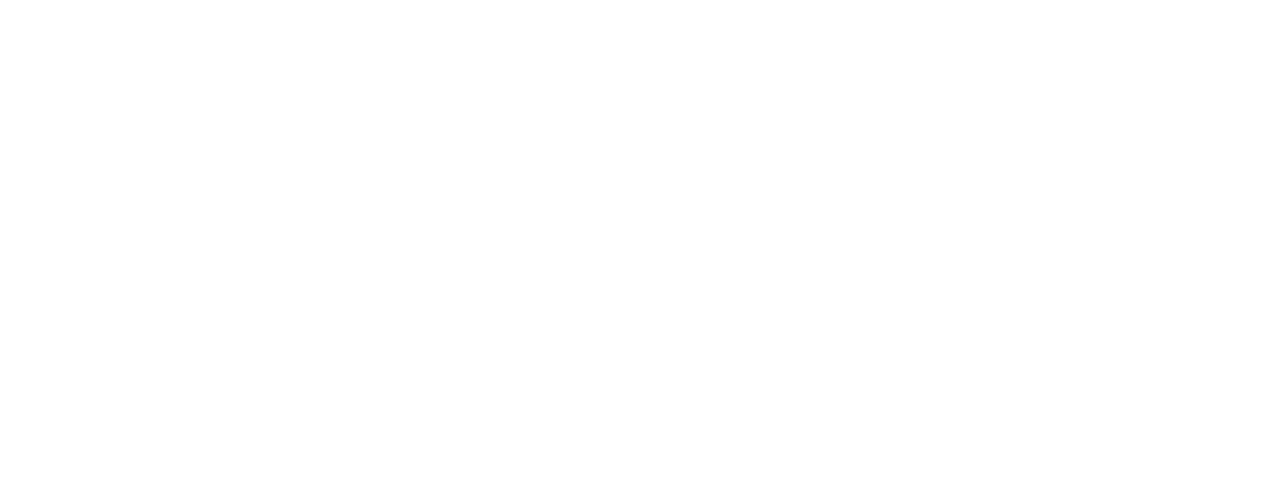
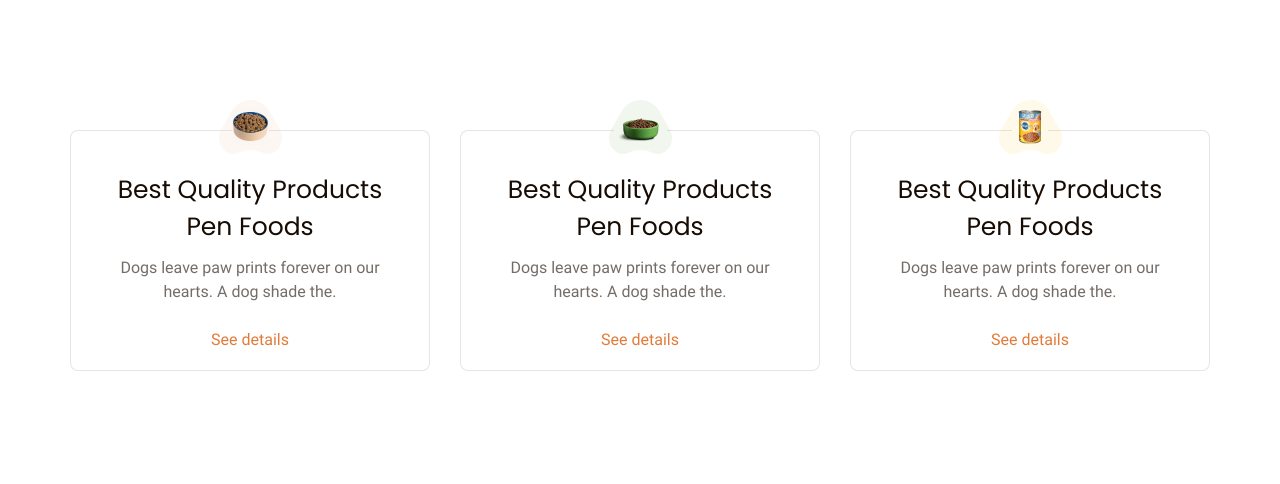
Before and after one commit to AsadbekMakhmudjonov/dog-website, a plain HTML site: page index.html in a window 1280 px wide. Drawn offline with Linux system fonts and the light colour scheme.

Commit message:
best-product-section finished

```diff
--- a/css/styles.css
+++ b/css/styles.css
@@ -108,3 +108,103 @@ img {
   margin-left: auto;
   margin-right: auto;
 }
+
+
+
+
+/* ------------  BEST PRODUCTS ---------------- */
+
+.best-product {
+  padding-top: 130px;
+  padding-bottom: 110px;
+  background-color: #fff;
+}
+
+.best-product__list {
+  margin: 0;
+  padding: 0;
+  display: flex;
+  flex-wrap: wrap;
+  list-style: none;
+  margin-left: -30px;
+  margin-bottom: -30px;
+}
+
+.best-product__item {
+  position: relative;
+  width: 360px;
+  margin-left: 30px;
+  margin-bottom: 30px;
+  padding: 40px 25px 18px;
+  display: flex;
+  flex-direction: column;
+  align-items: center;
+}
+
+.special-product {
+  background: var(--main-white-color);
+  border: 1px solid rgba(0, 0, 0, 0.1);
+  box-sizing: border-box;
+  border-radius: 8px;
+  transition: border 0.3s ease, box-shadow 0.5s ease;
+}
+
+.special-product:hover{
+  border: 1px solid transparent;
+  box-shadow: 0 0 10px 4px rgba(0, 0, 0, 0.1);
+}
+
+.special-product::before{
+  top: -31px;
+  z-index: 10;
+  content: '';
+  position: absolute;
+  width: 63px;
+  height: 54px;
+}
+
+.yellow-product::before {
+  background-image: url("../img/yellow-product.png");
+}
+
+.green-product::before{
+  background-image: url("../img/green-product.png");
+}
+
+.orange-product::before{
+  background-image: url("../img/orange-product.png");
+}
+
+
+.speacial-product__heading {
+  margin-top: 0;
+  margin-bottom: 11px;
+  font-family: Poppins;
+  font-style: normal;
+  font-weight: normal;
+  font-size: 25px;
+  line-height: 37px;
+  text-align: center;
+  color: #170C04;
+}
+
+.special-product__info {
+  margin-top: 0;
+  margin-bottom: 24px;
+  font-family: Roboto;
+  font-style: normal;
+  font-weight: normal;
+  font-size: 16px;
+  line-height: 24px;
+  text-align: center;
+  color: #170C04;
+  opacity: 0.6;
+}
+
+.special-product__link {
+  text-decoration: none;
+  font-weight: normal;
+  font-size: 16px;
+  line-height: 24px;
+  color: var(--main-orange-color);
+}
--- a/index.html
+++ b/index.html
@@ -9,8 +9,29 @@
   <link rel="stylesheet" href="css/styles.css">
 </head>
 <body>
-
-
+  <!-- BEST-PRODUCT-SECTION -->
+  <section class="best-product">
+    <div class="container">
+      <h2 class="visually-hidden">Best Products for dogs</h2>
+      <ul class="best-product__list">
+        <li class="best-product__item special-product yellow-product">
+          <h3 class="speacial-product__heading">Best Quality Products Pen Foods</h3>
+          <p class="special-product__info">Dogs leave paw prints forever on our hearts. A dog shade the.</p>
+          <a class="special-product__link" href="#">See details</a>
+        </li>
+        <li class="best-product__item special-product green-product">
+          <h3 class="speacial-product__heading">Best Quality Products Pen Foods</h3>
+          <p class="special-product__info">Dogs leave paw prints forever on our hearts. A dog shade the.</p>
+          <a class="special-product__link" href="#">See details</a>
+        </li>
+        <li class="best-product__item special-product orange-product">
+          <h3 class="speacial-product__heading">Best Quality Products Pen Foods</h3>
+          <p class="special-product__info">Dogs leave paw prints forever on our hearts. A dog shade the.</p>
+          <a class="special-product__link" href="#">See details</a>
+        </li>
+      </ul>
+    </div>
+  </section>
   <script src="js/main.js"></script>
 </body>
 </html>
```
Also changed, not shown: img/green-product.png (added), img/orange-product.png (added), img/yellow-product.png (added).
